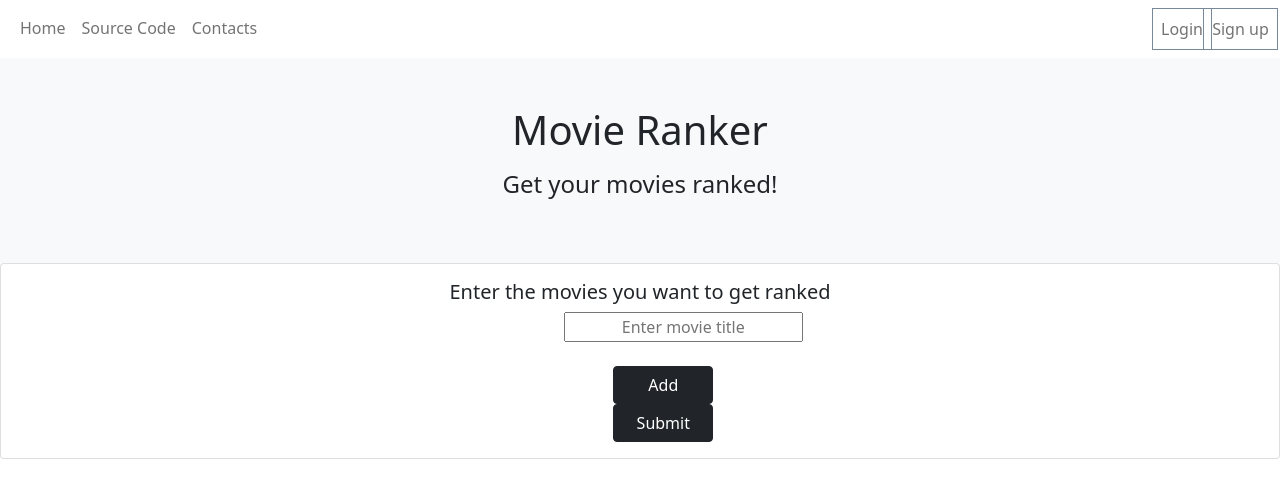
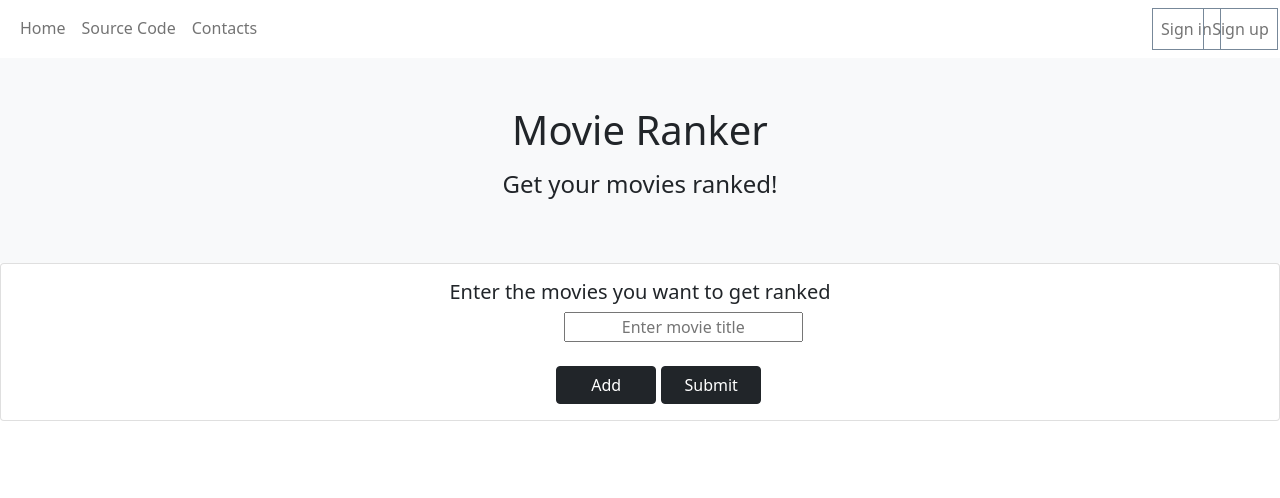
Before and after one commit to Tahmeem/Movie-Ranker, a Flask app: page / in a window 1280 px wide. Shown: the top 498 px of the page. Run offline with Flask 2, Linux system fonts and the light colour scheme.

Commit message:
Fixed layout of buttons and cleaned up data code

```diff
--- a/src/main.py
+++ b/src/main.py
@@ -1,21 +1,19 @@
-from flask import Flask, render_template,request
-
+from flask import Flask, render_template, request
 app = Flask(__name__)
-numberOfMovies = '0'
 
 
-@app.route('/',methods = ['GET','POST'])
+@app.route('/', methods=['GET', 'POST'])
 def form_post():
+    count = 1
     if request.method == 'GET':
-        return render_template("index.html",count = 0)
+        return render_template('index.html', addAgain="added title", count = count)
     elif request.method == 'POST':
-        numberOfMovies = int(request.form['count'])
-        return render_template('index.html',count = numberOfMovies)
+        addAnotherField = request.form['add']
+        if addAnotherField == "added title":
+            count += 1
+            return render_template('index.html', addAgain=addAnotherField, count = count)
+        else:
+            return render_template('index.html',addAgain=addAnotherField, count=0)
 
-"""
-@app.route('/')
-def printMovies():
-    return render_template("index.html", count=countOfMovies)
-"""
 if __name__ == "__main__":
     app.run(debug=True)
--- a/src/static/styles.css
+++ b/src/static/styles.css
@@ -1,3 +1,7 @@
+.nav-own-style{
+    position:fixed;
+}
+
 a.Login{
     position: absolute;
     left:90%;
@@ -37,10 +41,17 @@ a.Sign-in:hover{
     text-align: center;
 }
 
-.btn-styling1,.btn-styling2{
-    display: inline-block;
+.btn-container{
+    display:flex;
+    margin-left: 28%;
+}
+
+.btn-styling1{
     width:100px;
-    margin-left:43%;
+}
+.btn-styling2{
+    width:100px;
+    margin-left: 5px;
 }
 
 .movie-names{
--- a/src/templates/index.html
+++ b/src/templates/index.html
@@ -10,7 +10,7 @@
 <body>
     <header>
       <!-- Navbar -->
-      <nav class="navbar navbar-expand-lg navbar-light bg-white fixed-top">
+      <nav class="navbar navbar-expand-lg navbar-light bg-white fixed-top nav-own-style">
         <div class="container-fluid">
           <button
             class="navbar-toggler"
@@ -35,7 +35,7 @@
                 <a class="nav-link" href="#">Contacts</a>
               </li>
                 <li class="nav-item">
-                <a class="Login nav-link" href="#">Login</a>
+                <a class="Login nav-link" href="#">Sign in</a>
               </li>
                 <li class="nav-item">
                 <a class="Sign-in nav-link" href="#">Sign up</a>
@@ -57,17 +57,14 @@
         <h5 class="card-title">Enter the movies you want to get ranked</h5>
         <form method = "POST">
             <input class = "input-style" type="text" name="count" placeholder="Enter movie title"><br><br>
-            <button type = "submit" name = "add" class = "btn btn-dark btn-styling1">Add</button>
-            <button type="submit" name = "submit" class="btn btn-dark btn-styling2">Submit</button>
+            <div class = "btn-container">
+                <button type = "submit" value = "added title" name = "add" class = "btn btn-dark btn-styling1">Add</button>
+                <button type="submit" value = "submitted" name = "submit" class="btn btn-dark btn-styling2">Submit</button>
+            </div>
         </form>
       </div>
     </div>
         <br><br>
-    <form>
-        {% for movie in range(count) %}
-            <input class = 'movie-names'type="text" name="movie" placeholder="Enter Movie {{movie+1}} "><br>
-        {% endfor %}
-    </form>
     <script src="https://cdn.jsdelivr.net/npm/bootstrap@5.0.1/dist/js/bootstrap.bundle.min.js" integrity="sha384-gtEjrD/SeCtmISkJkNUaaKMoLD0//ElJ19smozuHV6z3Iehds+3Ulb9Bn9Plx0x4" crossorigin="anonymous"></script>
 </body>
 </html>
```
Also changed, not shown: src/DataWork.py (+21 -19 lines).
